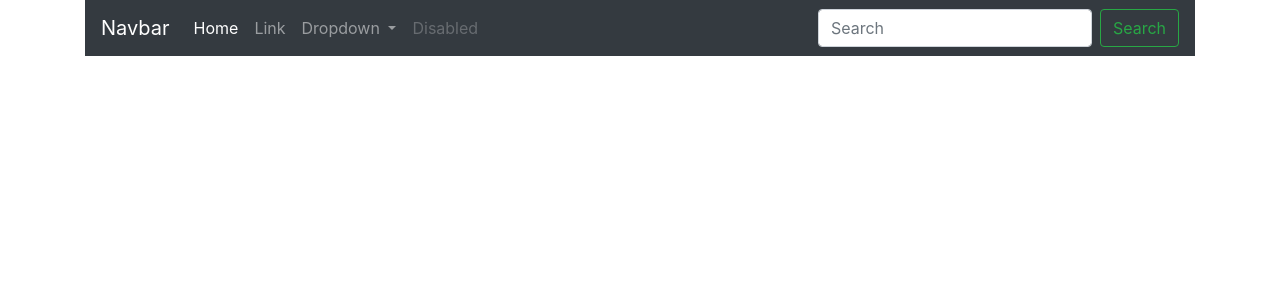
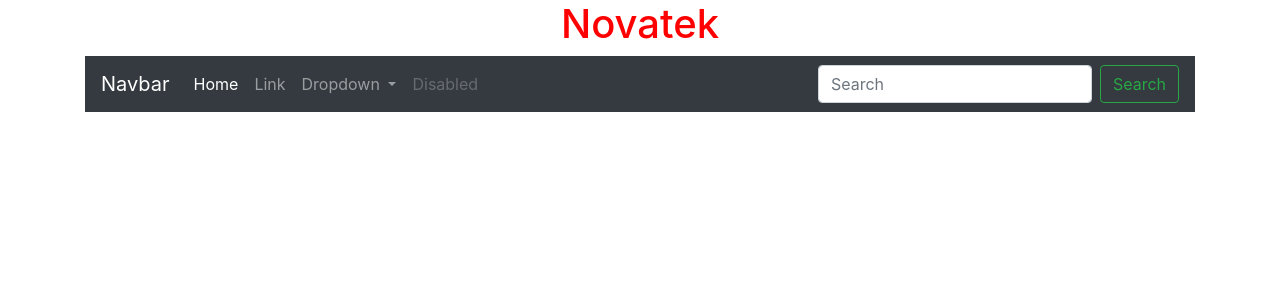
Before and after one commit to Leonardo333Rock/aulas-git, a Django app: page / in a window 1280 px wide. Shown: the top 300 px of the page. Run offline with Django 4.2, Linux system fonts and the light colour scheme; some libraries are stand-ins or nearby versions.

Commit message:
Criados arquivos static css e js

```diff
--- /dev/null
+++ b/aulaGit/static/css/styler.css
@@ -0,0 +1,9 @@
+h1{
+    color: red;
+}
+
+header{
+    display:flex ;
+    align-items:center;
+    justify-content: center;
+}
--- a/aulaGit/templates/home.html
+++ b/aulaGit/templates/home.html
@@ -1,12 +1,17 @@
+{% load static %}
 <!DOCTYPE html>
 <html lang="pt-br">
 <head>
     <meta charset="UTF-8">
     <meta name="viewport" content="width=device-width, initial-scale=1.0">
     <link rel="stylesheet" href="https://cdn.jsdelivr.net/npm/bootstrap@4.0.0/dist/css/bootstrap.min.css" integrity="sha384-Gn5384xqQ1aoWXA+058RXPxPg6fy4IWvTNh0E263XmFcJlSAwiGgFAW/dAiS6JXm" crossorigin="anonymous">
+    <link rel="stylesheet" href="{% static 'css/styler.css' %}">
     <title>Projeto Git</title>
 </head>
 <body>
+    <header>
+        <h1>Novatek</h1>
+    </header>
     <div class="container">
         <nav class="navbar navbar-expand-lg navbar-dark bg-dark">
             <a class="navbar-brand" href="#">Navbar</a>
```
Also changed, not shown: aulaGit/static/css/js/primary.js (added).
